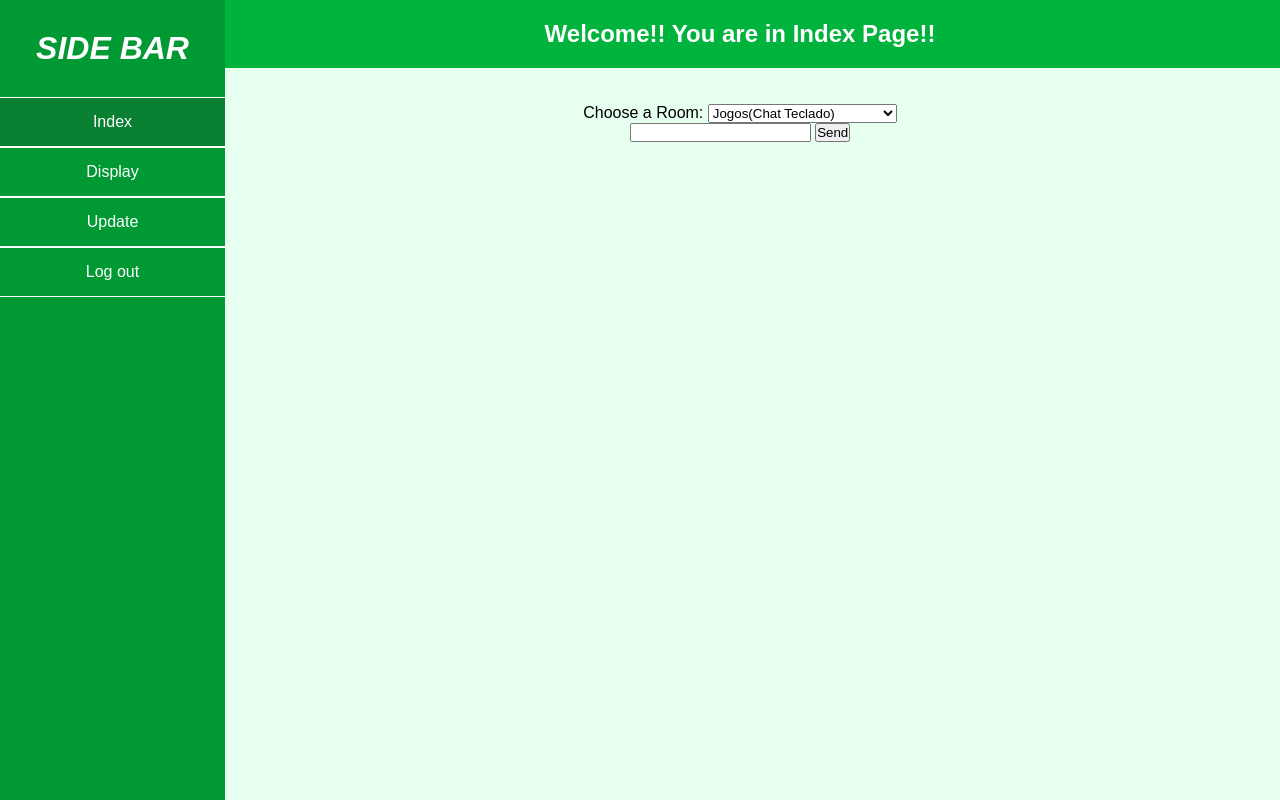
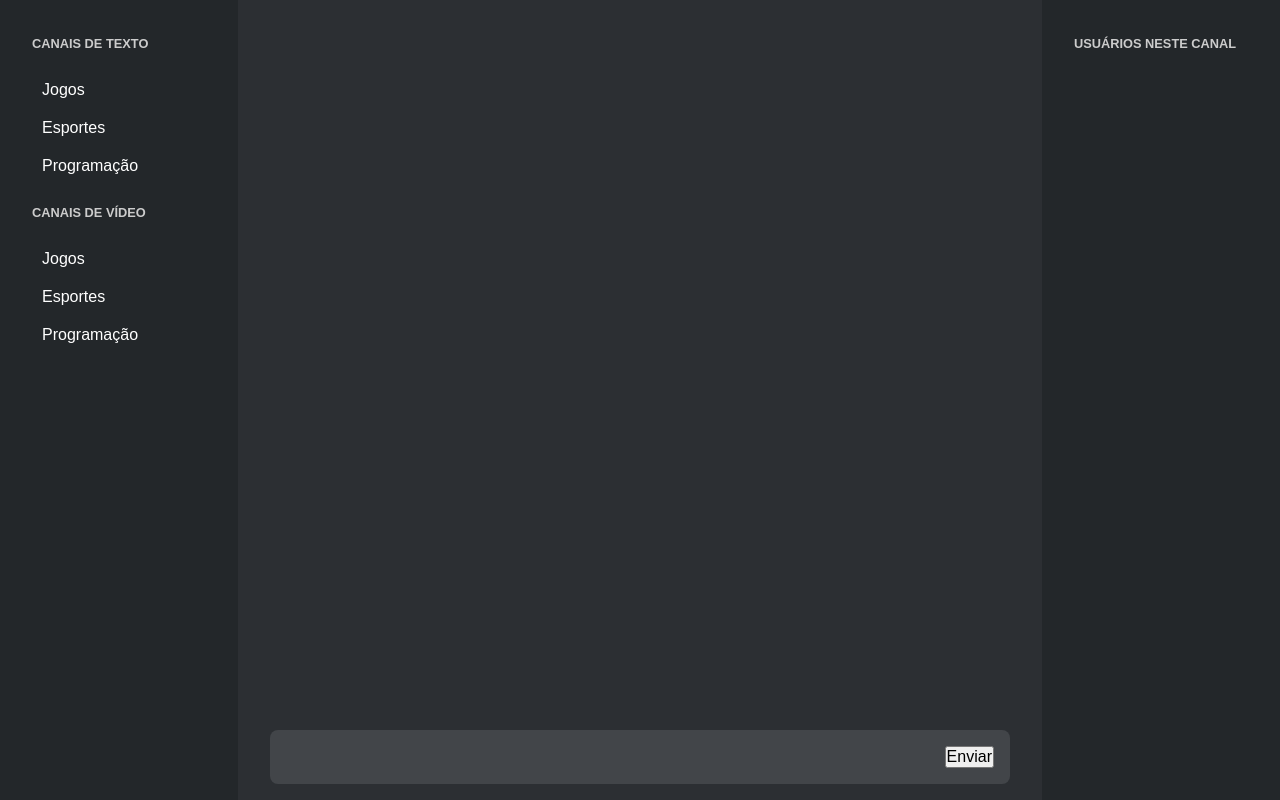
Before and after one commit to rabelzx/FRC-FGA-2023-2, a Flask app: page /index in a window 1280 px wide. Run offline with Flask 3, Linux system fonts and the light colour scheme; the visitor is signed in with stand-in values (Sample User, id 1); data that the repository does not hold is empty; some libraries are stand-ins or nearby versions.

Commit message:
estilizando e mostrando usuarios ativos

```diff
--- a/app.py
+++ b/app.py
@@ -15,7 +15,7 @@ app.secret_key = 'your secret key'
 
 app.config['MYSQL_HOST'] = 'localhost'
 app.config['MYSQL_USER'] = 'root'
-app.config['MYSQL_PASSWORD'] = 'password'
+app.config['MYSQL_PASSWORD'] = 'tigreazul21'
 app.config['MYSQL_DB'] = 'videoChatApp'
 
 rooms = {}  # Dictionary to store users and messages in each room
@@ -94,9 +94,16 @@ def register():
 @app.route("/index")
 def index():
     if 'loggedin' in session:
-        return render_template("index.html")
+        cursor = mysql.connection.cursor(MySQLdb.cursors.DictCursor)
+        cursor.execute('SELECT id, username FROM usuario')
+        users = cursor.fetchall()
+
+        # Converter os resultados para um formato JSON
+        user_list = [{'id': user['id'], 'name': user['username']} for user in users]
+        print("Users:", user_list)  # Adicione este print para verificar a lista de usuários
+
+        return render_template("index.html", users=user_list)
     return redirect(url_for('login'))
-
 
 @app.route("/display")
 def display():
--- a/static/style.css
+++ b/static/style.css
@@ -1,67 +1,3 @@
-.logincontent{
-  margin: 0 auto;
-  height: 500px;
-  width: 400px;
-  background-color: #e6ffee;
-  border-radius: 10px;
-}
-
-.registercontent{
-  margin: 0 auto;
-  height: 720px;
-  width: 400px;
-  background-color: #e6ffee;
-  border-radius: 10px;
-}
-
-.logintop{
-  height: 60px;
-  width: 400px;
-  background-color: #009933;
-  color: #ffffff;
-}
-
-.registertop{
-  height: 60px;
-  width: 400px;
-  background-color: #009933;
-  color: #ffffff;
-}
-
-.textbox{
-  padding: 10px 40px;
-  background-color: #009933;
-  border-radius: 10px;
-}
-
-::placeholder {
-  color: #FFFFFF;
-  opacity: 1;
-  font-style: oblique;
-  font-weight: bold;
-}
-
-.btn {
-  padding: 10px 40px;
-  background-color: #009933;
-  color: #FFFFFF;
-  font-style: oblique;
-  font-weight: bold;
-  border-radius: 10px;
-}
-
-.worddark{
-  color: #009933;
-  font-style: oblique;
-  font-weight: bold;
-}
-
-.wordlight{
-  color: #FFFFFF;
-  font-style: oblique;
-  font-weight: bold;
-}
-
 *{
     margin: 0;
     padding: 0;
@@ -71,73 +7,97 @@
     font-family: 'Josefin Sans', sans-serif;
   }
 
-.one{
+
+main{
     display: flex;
-  position: relative;
+    justify-content: space-between;
+    background-color: #2c2f33   ;
+    height: 100vh;
+    color: #fff;
 }
 
-.one .two{
-   width: 225px;
+main .left{
+    padding: 1rem 2rem;
+    background-color: #23272a;
+    width: max(25%, 350px);
     height: 100%;
-  background: #009933;
-  padding: 30px 0px;
-  position: fixed;
 }
 
-.one .two h1{
-  color: #fff;
+main .left p{
     text-transform: uppercase;
-  text-align: center;
-  margin-bottom: 30px;
-  font-style: oblique;
-  font-weight: bold;
+    color: #ccc;
+    font-size: 0.8em;
+    font-weight: 600;
+    margin: 20px 0;
 }
 
-.one .two h2{
-  color: #fff;
-  text-align: center;
+main .left ul li{
+    padding: 10px 10px;
+    cursor: pointer;
+    transition: all 0.3s ease;
+    border-radius: 5px;
 }
 
-.one .two .active{
-   background: #0a8032;
+main .left ul li:hover{
+    background-color: #424549 ;
 }
 
-.one .two ul li{
-  text-align: center;
-  padding: 15px;
-  border-bottom: 0.1px solid white;
-  border-top: 0.1px solid white;
+main .left ul li.selected {
+    background-color: #424549; /* Add your desired background color */
 }
 
-.one .two ul li a{
-  color: #ffffff;
-  display: block;
+main .center {
+    padding: 1rem 2rem;
+    width: 100%;
+    position: relative;
+    display: flex;
+    flex-direction: column;
+    justify-content: end;
+    align-items: start;
 }
 
-.one .two ul li a .side{
-  width: 25px;
-  align:center;
+main .center ul li{
+    margin-bottom: 10px;
 }
 
-.one .content{
+main .center .message-bar{
+
+    padding: 1rem;
     width: 100%;
-  margin-left: 200px;
+    display: flex;
+    background-color: #424549;
+    border-radius: 8px;
 }
 
-.one .content .topbar{
-  text-align: center;
-  padding: 20px;
-  background: #00b33c;
-  color: white;
+main .center .message-bar input{
+    color: #fff;
+    background-color: transparent;
+    border: none;
+    outline: none;
+    width: 100%;
+    font-size: 1em;
 }
 
-.one .content .contentbar{
-  margin: auto;
+main .center .message-bar button{
+    font-size: 1em;
+    cursor: pointer;
 }
 
-.one .content .contentbar h1{
-  color: #11a844;
-  text-align: center;
-  font-style: oblique;
-  font-weight: bold;
+main .right{
+    padding: 1rem 2rem;
+    width: max(25%, 350px);
+    background-color: #23272a;
+    height: 100%;
 }
+
+main .right p{
+    text-transform: uppercase;
+    color: #ccc;
+    font-size: 0.8em;
+    font-weight: 600;
+    margin: 20px 0;
+}
+
+main .right ul li{
+    padding: 10px 0;
+}
--- a/templates/index.html
+++ b/templates/index.html
@@ -1,77 +1,105 @@
 <html lang="en">
   <head>
     <title>index</title>
-        <link rel="stylesheet" href="../static/style.css">
+    <link rel="stylesheet" href="../static/style.css" />
     <script src="https://cdn.socket.io/4.2.0/socket.io.js"></script>
   </head>
 
-    <body bgcolor="#e6ffee">
-        <div class="one">
-            <div class="two">
-                <h1>Side Bar</h1>
+  <body>
+    <main>
+      <div class="left">
+        <p>Canais de texto</p>
         <ul>
-                    <li class="active"><a href="{{url_for('index')}}">Index</a></li>
-                    <li><a href="{{url_for('display')}}">Display</a></li>
-                    <li><a href="{{url_for('update')}}">Update</a></li>
-                    <li><a href="{{url_for('logout')}}">Log out</a></li>
+          <li value="room1" onclick="changeRoom('room1')">Jogos</li>
+          <li value="room2" onclick="changeRoom('room2')">Esportes</li>
+          <li value="room3" onclick="changeRoom('room3')">Programação</li>
+        </ul>
+        <p>Canais de vídeo</p>
+        <ul>
+          <li >Jogos</li>
+          <li >Esportes</li>
+          <li >Programação</li>
         </ul>
       </div>
-            <div class="content" align="center">
-              <div class="topbar">
-                  <h2>Welcome!! You are in Index Page!! </h2>
-              </div></br></br>
-              <div>
-                <label for="room">Choose a Room:</label>
-                <select id="room" onchange="changeRoom()">
-                    <option value="room1">Jogos(Chat Teclado)</option>
-                    <option value="room2">Esportes(Chat Teclado)</option>
-                    <option value="room3">Programação(Chat Teclado)</option>
-                </select>
-              </div>
+
+      <div class="center">
         <ul id="users"></ul>
         <ul id="messages"></ul>
+        <div class="message-bar">
           <input id="message_input" autocomplete="off" />
-              <button onclick="sendMessage()">Send</button>
+          <button onclick="sendMessage()">Enviar</button>
         </div>
       </div>
+
+      <div class="right">
+        <p>usuários neste canal</p>
+        <ul id="online-users"></ul>
+      </div>
+    </main>
+
     <script>
-        var socket = io.connect('http://' + document.domain + ':' + location.port);
+      var socket = io.connect(
+        "http://" + document.domain + ":" + location.port
+      );
       var clientId;
 
-        socket.on('connect', function() {
+      socket.on("connect", function () {
         // No need to set clientId here; the server will send the correct ID
       });
 
-        socket.on('users', function(data) {
-            var ul = document.getElementById('users');
-            ul.innerHTML = '';
-            data.clients.forEach(function(client) {
-                var li = document.createElement('li');
-                li.appendChild(document.createTextNode(`${client.id} entrou no chat`));
+      socket.on("users", function (data) {
+        var ul = document.getElementById("users");
+        ul.innerHTML = "";
+        data.clients.forEach(function (client) {
+          var li = document.createElement("li");
+          li.appendChild(
+            document.createTextNode(`${client.id} entrou no chat`)
+          );
           ul.appendChild(li);
         });
       });
 
-        socket.on('message', function(data) {
-            var ul = document.getElementById('messages');
-            var li = document.createElement('li');
-            li.appendChild(document.createTextNode(`${data.username}: ${data.message}`));
+      socket.on("users", function (data) {
+        var ul = document.getElementById("online-users");
+        ul.innerHTML = "";
+        data.clients.forEach(function (client) {
+          var li = document.createElement("li");
+          li.appendChild(document.createTextNode(`${client.id}`));
+          ul.appendChild(li);
+        });
+      });
+
+      socket.on("");
+
+      socket.on("message", function (data) {
+        var ul = document.getElementById("messages");
+        var li = document.createElement("li");
+        li.appendChild(
+          document.createTextNode(`${data.username}: ${data.message}`)
+        );
         ul.appendChild(li);
       });
 
       function sendMessage() {
-            var messageInput = document.getElementById('message_input');
+        var messageInput = document.getElementById("message_input");
         var message = messageInput.value;
-            if (message.trim() !== '') {
-                socket.emit('message', { message: message });
-                messageInput.value = '';
+        if (message.trim() !== "") {
+          socket.emit("message", { message: message });
+          messageInput.value = "";
         }
       }
 
-        function changeRoom() {
-            var roomSelect = document.getElementById('room');
-            var selectedRoom = roomSelect.options[roomSelect.selectedIndex].value;
-            socket.emit('join_room', { room: selectedRoom });
+      function changeRoom(channel) {
+
+        var listItems = document.querySelectorAll(".left ul li");
+        listItems.forEach(function (item) {
+          item.classList.remove("selected");
+        });
+
+        var selectedListItem = document.querySelector(`.left ul li[value="${channel}"]`);
+        selectedListItem.classList.add("selected");
+
+        socket.emit("join_room", { room: channel });
       }
     </script>
   </body>
```
Lines whose indentation alone changed are shown as unchanged.
